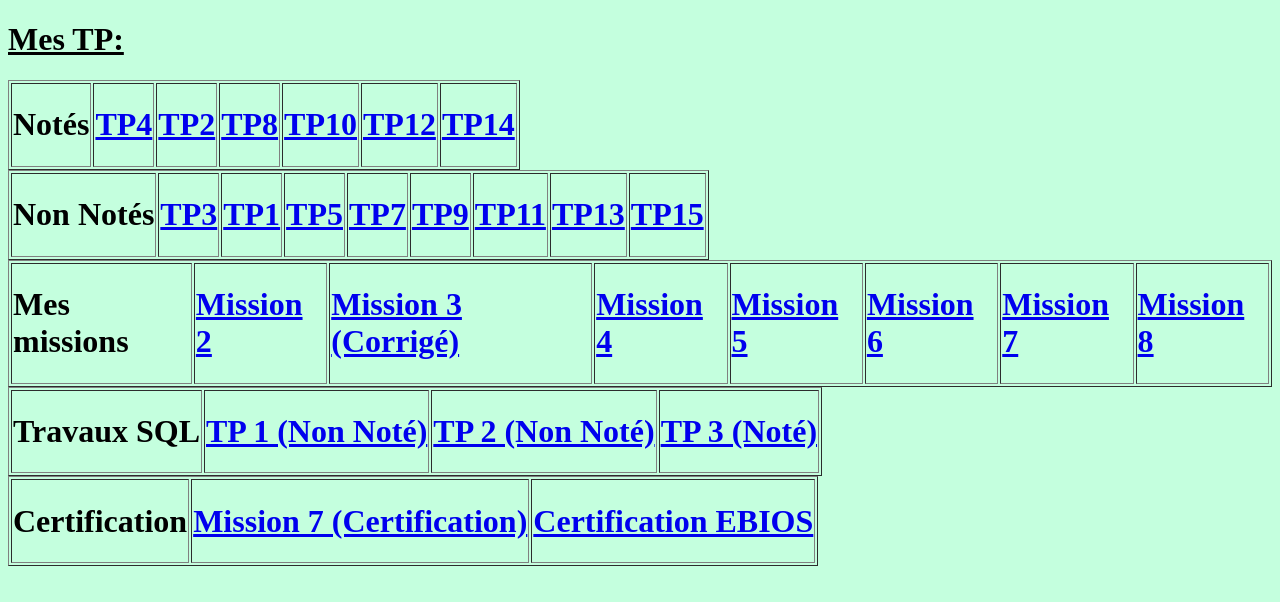
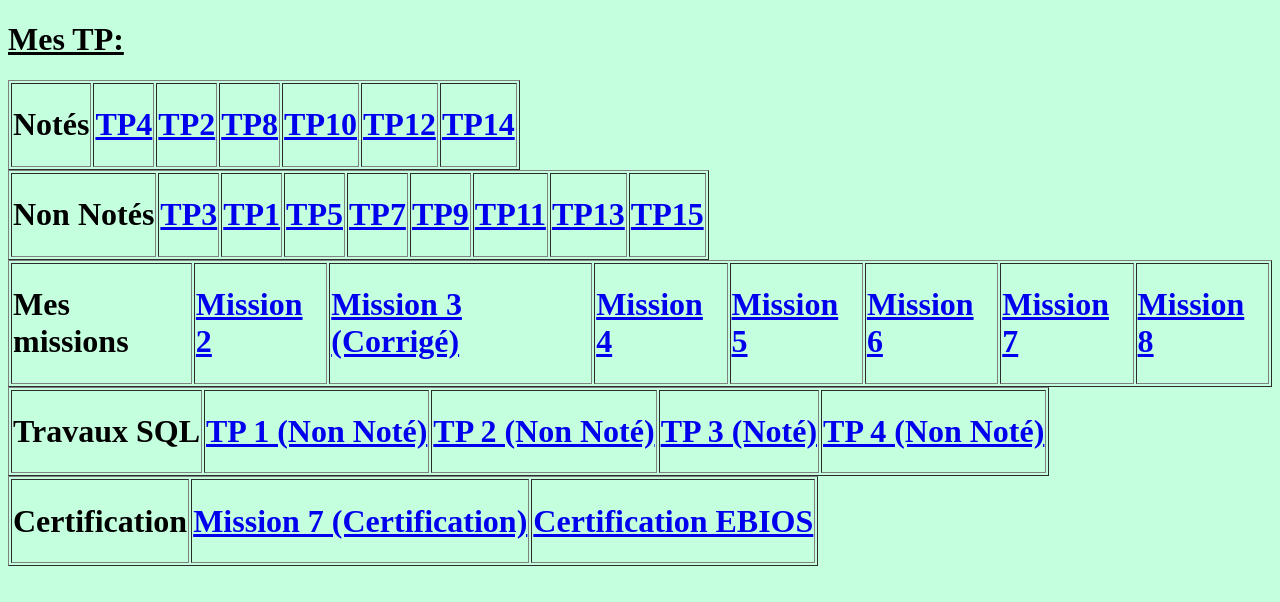
Before and after one commit to Aoyub/REPERTOIRE-DE-TD-Ayoub-EL-MOUMEN, a plain HTML site: page index.html in a window 1280 px wide. Drawn offline with Linux system fonts and the light colour scheme.

Commit message:
Update index.html

```diff
--- a/index.html
+++ b/index.html
@@ -50,6 +50,7 @@
             <td><h1><a href="https://aoyub.github.io/TP-16-AE/">TP 1 (Non Noté)</a></h1></td>
             <td><h1><a href="tp2.pdf">TP 2 (Non Noté)</a></h1></td>
             <td><h1><a href="https://aoyub.github.io/TP-15-Not-AE/">TP 3 (Noté)</a></h1></td>
+            <td><h1><a href="sqltp3.pdf">TP 4 (Non Noté)</a></h1></td>
         </tr>
     </table>
 
```
